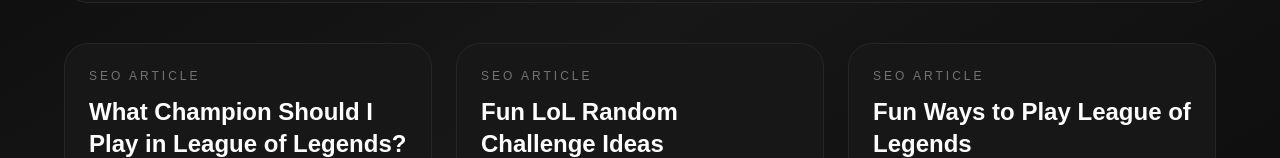
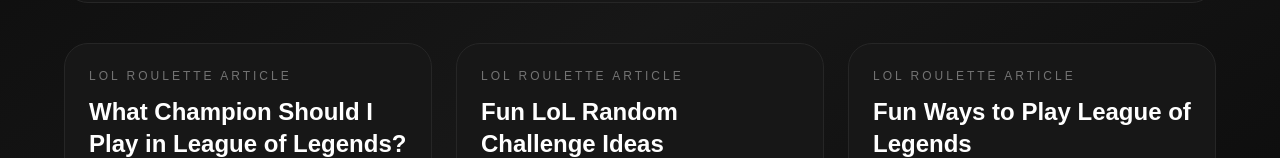
Before and after one commit to DaniiGG/Lol-Roulette, a Next.js app: page /blog in a window 1280 px wide. Shown: the part 429-587 px from the top of the page. Built offline with nearby package versions, Linux system fonts and the light colour scheme.

Commit message:
mejora seo

```diff
--- a/app/blog/page.tsx
+++ b/app/blog/page.tsx
@@ -37,7 +37,7 @@
               className="flex h-full flex-col rounded-3xl border border-neutral-800 bg-neutral-900 p-6"
             >
               <p className="mb-3 text-xs uppercase tracking-[0.25em] text-neutral-500">
-                SEO article
+                Lol Roulette article
               </p>
               <h2 className="mb-3 text-2xl font-semibold text-white">
                 {post.title}
```
